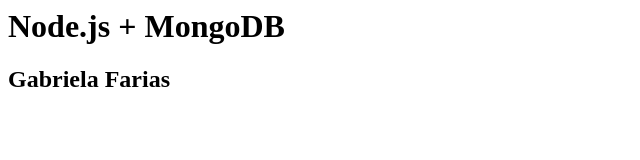
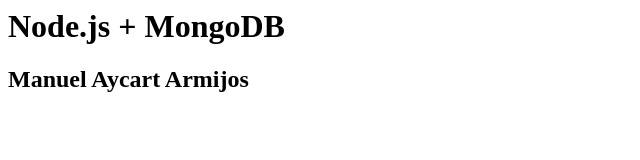
Before and after one commit to manuelaycart/p56-seminario-node, a website: page public/index.html in a window 1280 px wide. Shown: the whole page, without its empty margins (0-640 px from the left). Drawn offline with Linux system fonts and the light colour scheme.

Commit message:
proyecto Seminario

```diff
--- a/public/index.html
+++ b/public/index.html
@@ -4,6 +4,6 @@
     </head>
     <body>
         <h1>Node.js + MongoDB</h1>
-        <h2>Gabriela Farias</h2>
+        <h2>Manuel Aycart Armijos</h2>
     </body>
 </html>
```
